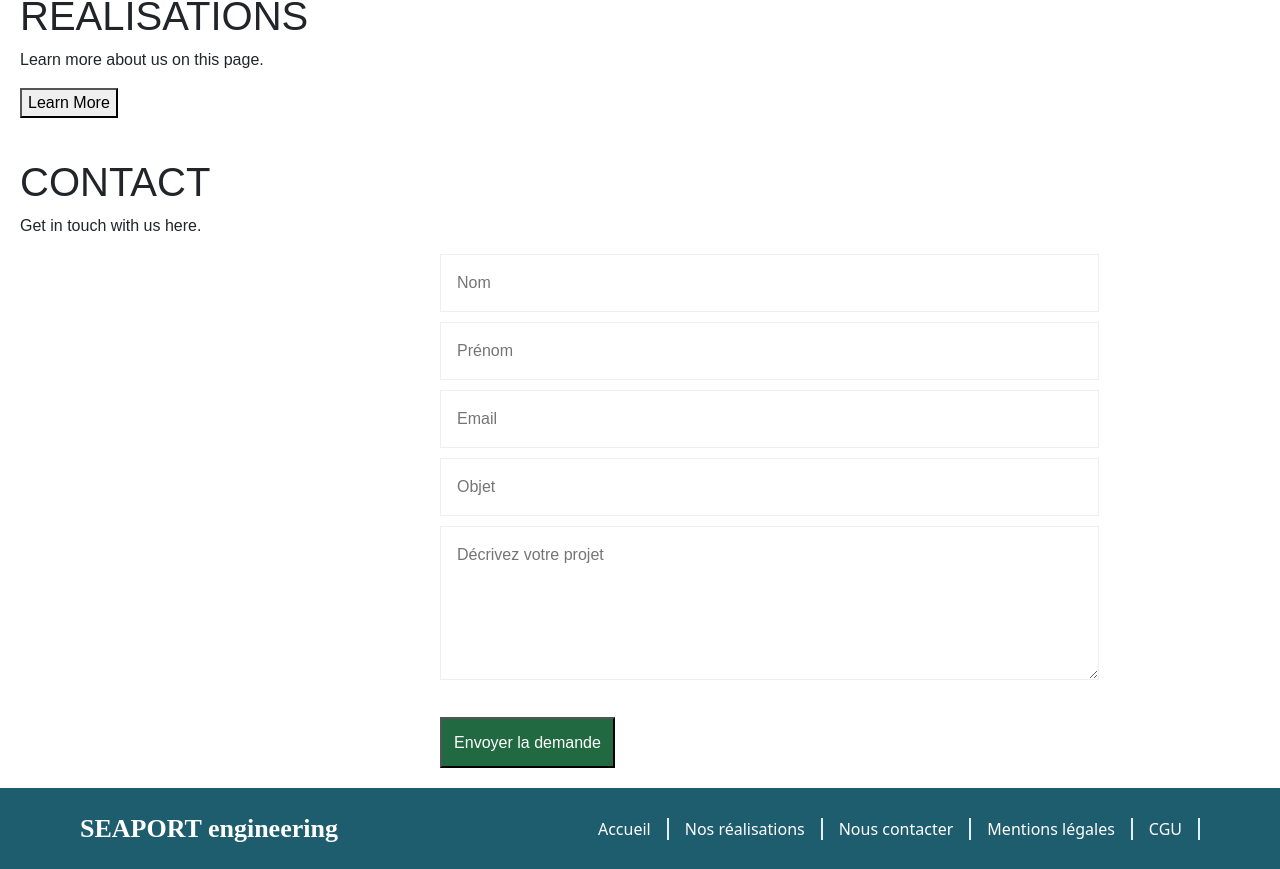
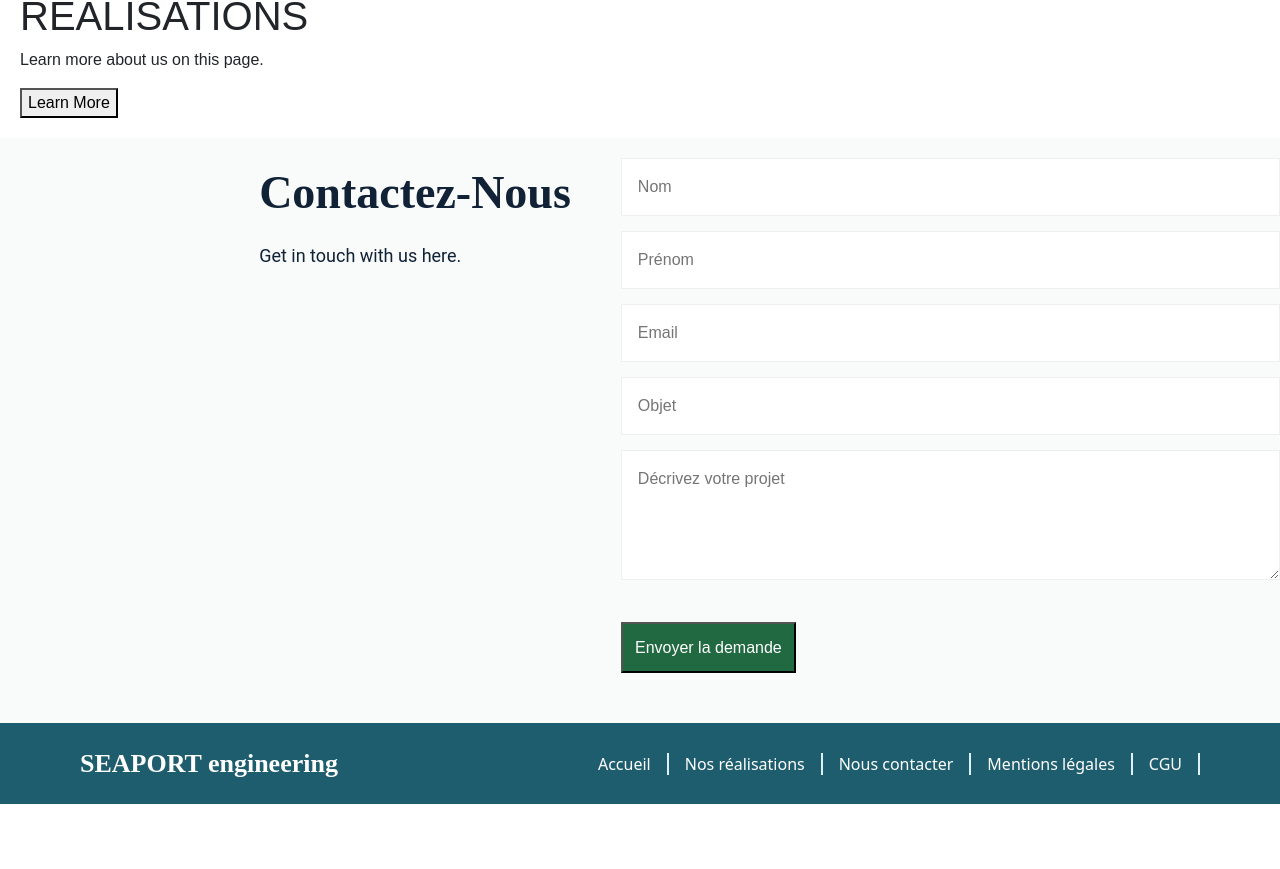
Before and after one commit to salyjabou/SEAPORT, an Angular app: page / in a window 1280 px wide. Shown: the part 980-1849 px from the top of the page. After the commit the page ends 1784 px from the top, so only its background shows below. Built offline with nearby package versions, Linux system fonts and the light colour scheme.

Commit message:
Contact Component

```diff
--- a/src/app/app.component.html
+++ b/src/app/app.component.html
@@ -1,12 +1,12 @@
 <app-menu></app-menu>
 <div class="seaport-container">
-  <section id="home" class="home-section">
+  <section id="home" class="color-section">
     <app-home></app-home>
   </section>
   <section id="realisations">
     <app-realisations></app-realisations>
   </section>
-  <section id="contact">
+  <section id="contact" class="color-section">
     <app-contact></app-contact>
   </section>
 </div>
--- a/src/app/app.component.scss
+++ b/src/app/app.component.scss
@@ -1,4 +1,3 @@
-
-.home-section {
+.color-section {
   background-color: #F8FBF9;
 }
--- a/src/app/contact/contact.component.html
+++ b/src/app/contact/contact.component.html
@@ -1,5 +1,9 @@
-<h1>CONTACT</h1>
-<p>Get in touch with us here.</p>
+<div class="d-flex flex-row justify-content-center">
+    <div class="contact-spacing">
+        <div class="contact-title">Contactez-Nous</div>
+        <div class="contact-subtitle">Get in touch with us here.</div>
+    </div>
+    <div>
         <form>
             <div>
                 <input type="text" id="name" name="name" required placeholder="Nom">
@@ -14,7 +18,9 @@
                 <input type="text" id="objet" name="email" required placeholder="Objet">
             </div>
             <div>
-    <textarea id="message" name="message" required placeholder="Décrivez votre projet" rows="5"></textarea>
+                <textarea id="message" name="message" required placeholder="Décrivez votre projet" rows="4"></textarea>
             </div>
             <button type="submit" class="home-button">Envoyer la demande</button>
         </form>
+    </div>
+</div>
--- a/src/app/contact/contact.component.css
+++ b/src/app/contact/contact.component.scss
@@ -6,12 +6,25 @@ form {
 }
 
 div {
-  margin-bottom: 10px;
+  margin-bottom: 15px;
 }
 
-label {
-  margin-bottom: 5px;
-  font-weight: bold;
+.contact {
+  &-title {
+     font-family: Lora;
+     font-size: 46px;
+     font-weight: 700;
+     color: #112136;
+   }
+   &-subtitle {
+     font-family: Roboto;
+     font-size: 18px;
+     font-weight: 400;
+     color: #112136;
+   }
+    &-spacing {
+        margin-right: 50px;
+    }
 }
 
 input, textarea {
--- a/src/app/contact/contact.component.ts
+++ b/src/app/contact/contact.component.ts
@@ -3,7 +3,7 @@ import { Component } from '@angular/core';
 @Component({
   selector: 'app-contact',
   templateUrl: './contact.component.html',
-  styleUrl: './contact.component.css'
+  styleUrl: './contact.component.scss'
 })
 export class ContactComponent {
 
--- a/src/app/menu/menu.component.html
+++ b/src/app/menu/menu.component.html
@@ -1,4 +1,4 @@
-<nav>
+<nav class="d-flex justify-content-between">
   <div class="logo">
     <img src="assets/logo.png" alt="Logo">
   </div>
```
Also changed, not shown: 1 other file (tests, documents, lock files or other folders). Lines whose indentation alone changed are shown as unchanged.
